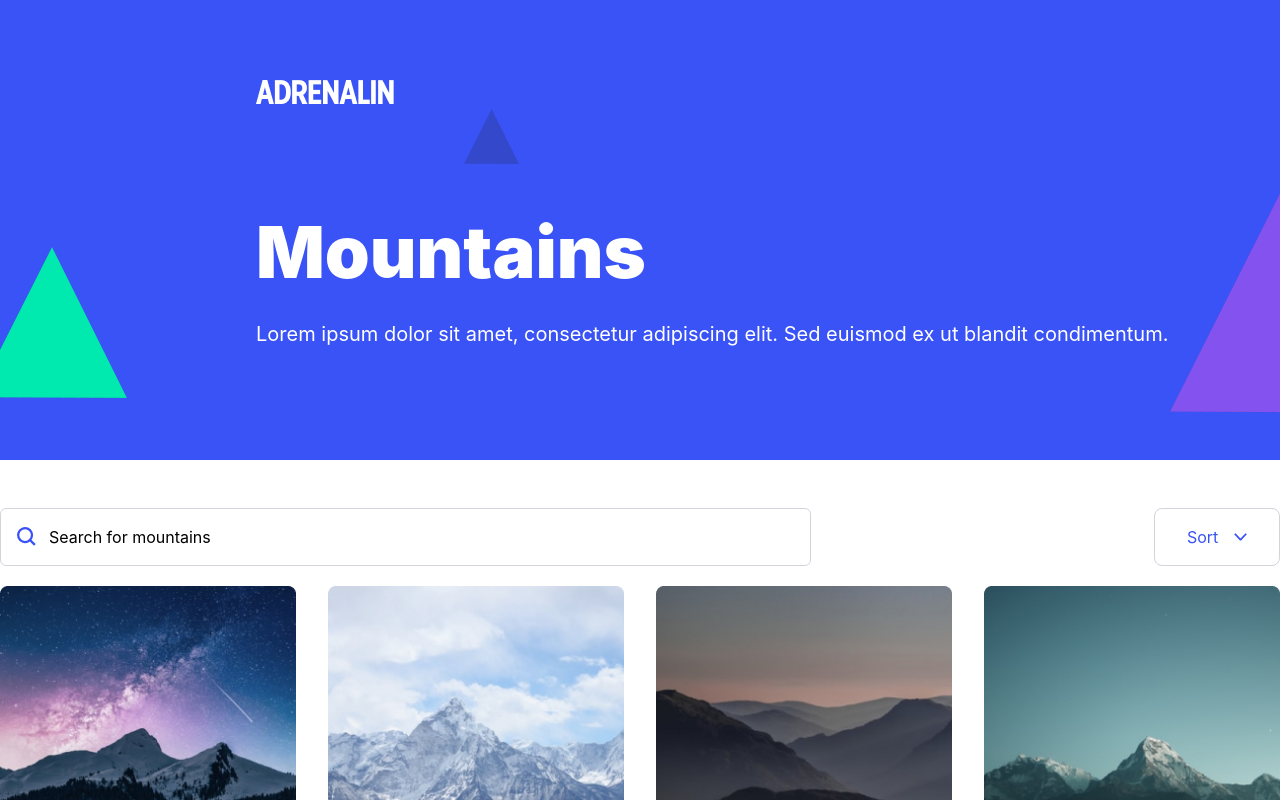
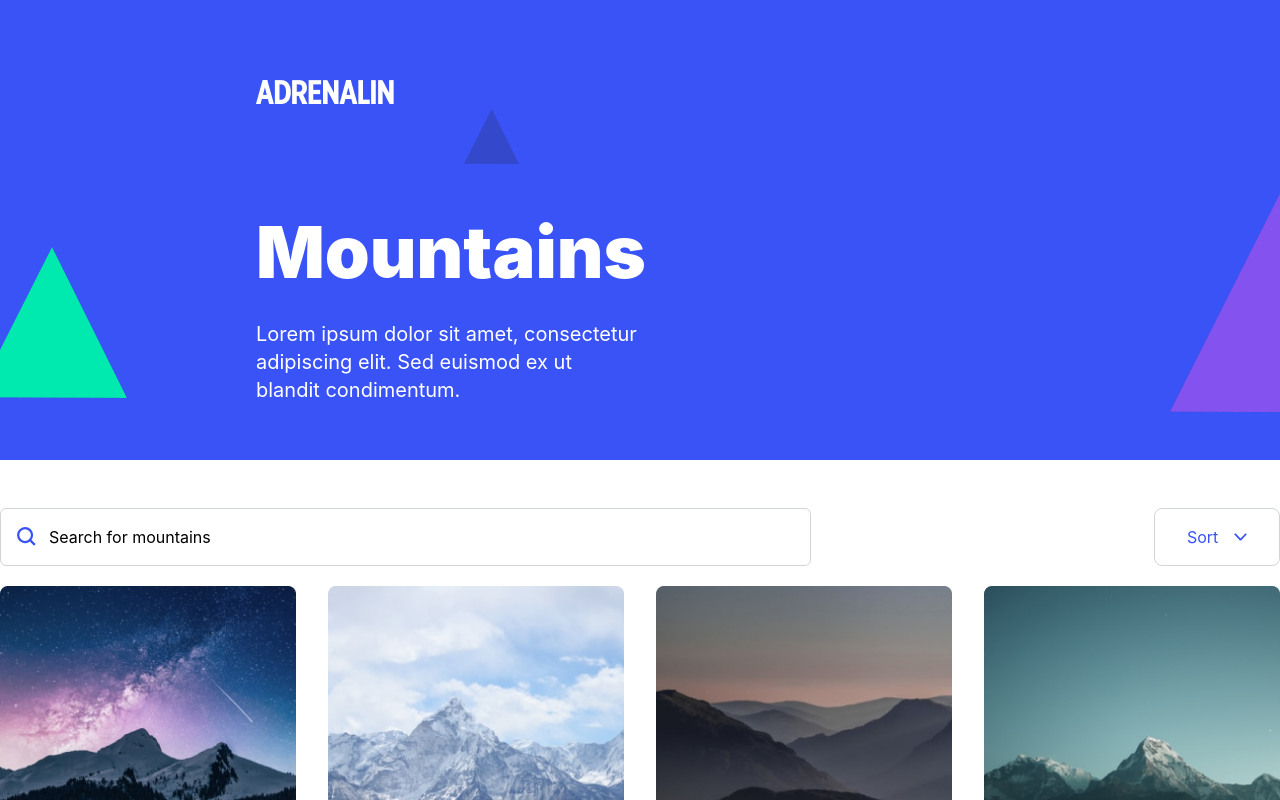
Before and after one commit to Mayonado/adrenalin-web, a React (Create React App) app: page / in a window 1280 px wide. Shown: the top 800 px of the page. Built offline with nearby package versions, Linux system fonts and the light colour scheme.

Commit message:
fixed navbar contianer

```diff
--- a/src/components/Nav/Nav.js
+++ b/src/components/Nav/Nav.js
@@ -8,7 +8,7 @@ const Nav = () => {
   const routeIndex = location.pathname === "/" ? 0 : 1;
   const route = routes[routeIndex];
   return (
-    <div className="bg-mobile-banner sm:bg-bannerImg min-h-mobile-banner sm:min-h-desktop-banner bg-no-repeat bg-cover grid grid-cols-2 sm:grid-cols-2 md:grid-cols-1 lg:grid-cols-1 xl:grid-cols-1">
+    <div className="bg-mobile-banner sm:bg-bannerImg min-h-mobile-banner sm:min-h-desktop-banner bg-no-repeat bg-cover grid grid-cols-2 sm:grid-cols-2 md:grid-cols-1 lg:grid-cols-2 xl:grid-cols-2">
       <div className="flex flex-col pl-8 sm:pl-8 md:pl-36 lg:pl-32 xl:pl-64">
         <div className="my-8 sm:my-20">
           <img src={whiteLogo} />
```
